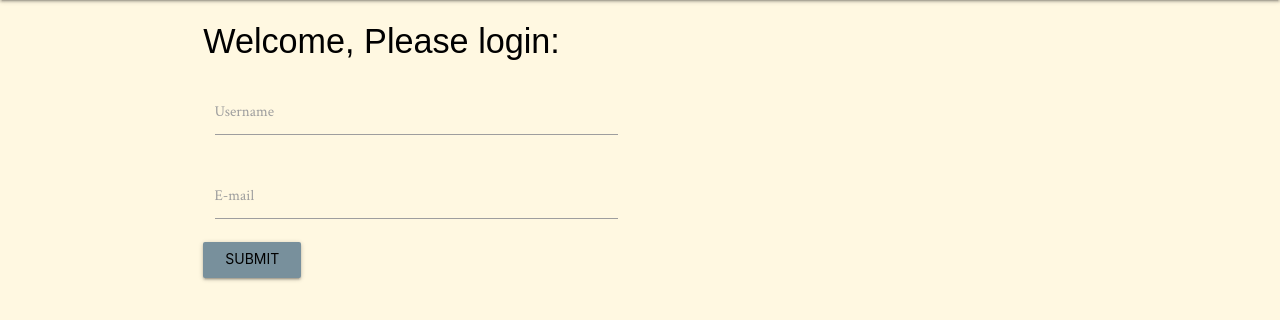
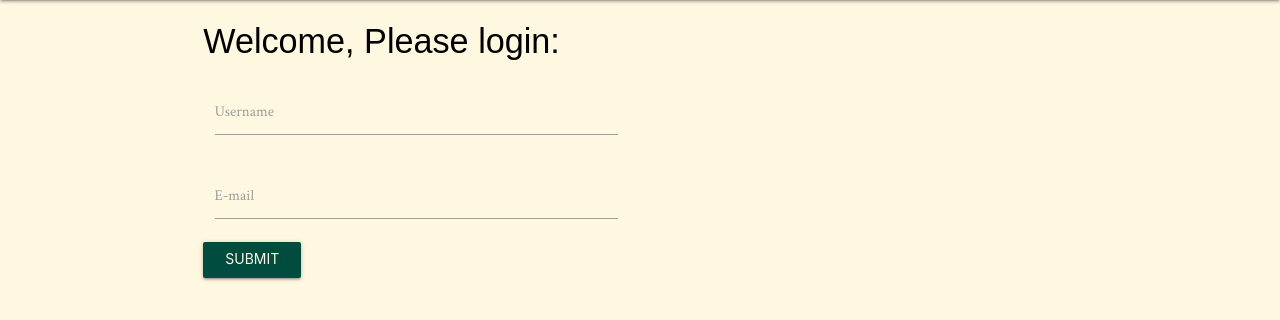
Before and after one commit to Oraclebun/ci-datacentric-project3, a Flask app: page /login in a window 1280 px wide. Shown: the part 64-384 px from the top of the page. Run offline with Flask 2, Linux system fonts and the light colour scheme; some web fonts are replaced.

Commit message:
add styling for submit button, change flash message background colour to greenish colour

```diff
--- a/app.py
+++ b/app.py
@@ -43,7 +43,6 @@ def user_loader(id):
     try:
         # find the user from the database by its username
         user_in_db = Hiker.objects.get({"_id": ObjectId(id)})
-        print(user_in_db)
         user = User()
         # set the id of the user object to be the user's email
         user.id = user_in_db._id
@@ -420,7 +419,6 @@ def login():
                     flask_login.login_user(user)
                     flash(f" You logged in successfully as {db_user.username}")
                     return redirect(url_for('index'))
-                else:
                     flash(f" Wrong e-mail address. Please try again.")
         except Hiker.DoesNotExist:
             flash(f" Wrong username. Please try again.")
--- a/templates/index.html
+++ b/templates/index.html
@@ -15,7 +15,7 @@ Home Page
 <div class="row">
 {% with messages = get_flashed_messages() %}
 {% if messages %}
-<div class="z-depth-3 deep-orange darken-2 flash">
+<div class="z-depth-3 teal flash">
 	{% for message in messages %}
 	<span>
     <i class="material-icons">info_outline</i>
@@ -28,7 +28,7 @@ Home Page
 </div>
 
 <div class="container">
-    <h3>Come Share Your Passion With Us</h3>
+    <h3>Share Your Passion With Us...</h3>
         <h5>Browse the Latest Community Comments</h5>
 	<div class="row">
 		{% for com in comments%}
--- a/templates/trails/create_profile.template.html
+++ b/templates/trails/create_profile.template.html
@@ -66,7 +66,7 @@
 
 	{% with messages = get_flashed_messages() %}
 	{% if messages %}
-	<div class="z-depth-3 deep-orange darken-2 flash">
+	<div class="z-depth-3 teal flash">
 		{% for message in messages %}
 		<p>{{ message }}</p>
 		{% endfor %}
--- a/templates/trails/edit_comments.template.html
+++ b/templates/trails/edit_comments.template.html
@@ -80,13 +80,13 @@
         </fieldset>
       </div>
 
-      <a class="waves-effect waves-light btn blue-grey lighten-1">{{form.submit()}}</a>
+      <a class="waves-effect waves-light btn teal darken-4">{{form.submit()}}</a>
     </form>
   </div>
 
   {% with messages = get_flashed_messages() %}
 	{% if messages %}
-	<div class="z-depth-3 deep-orange darken-2 flash">
+	<div class="z-depth-3 teal flash">
 		{% for message in messages %}
 		<p>{{ message }}</p>
 		{% endfor %}
--- a/templates/trails/login.template.html
+++ b/templates/trails/login.template.html
@@ -8,7 +8,7 @@
 
 {% with messages = get_flashed_messages() %}
 {% if messages %}
-<div class="z-depth-3 deep-orange darken-2 flash">
+<div class="z-depth-3 teal flash">
 	{% for message in messages %}
 	<p><i class="material-icons">info</i>{{ message }}</p>
 	{% endfor %}
@@ -25,8 +25,8 @@
           <input id="email" name="email" required="" type="email" value="">
             <label for="email" class="active">E-mail</label>
         </div>
-        <a class="waves-effect waves-light btn blue-grey lighten-1">
-        <input name="submit" type="submit" value="Submit">
+        <a class="waves-effect waves-light btn teal darken-4">
+        <input id="submit" name="submit" type="submit" value="Submit">
         </a>
     </form>
         </div>
--- a/templates/trails/new_comments.template.html
+++ b/templates/trails/new_comments.template.html
@@ -80,7 +80,7 @@
         </fieldset>
       </div>
 
-      <a class="waves-effect waves-light btn blue-grey lighten-1">{{form.submit()}}</a>
+      <a class="waves-effect waves-light btn teal darken-4">{{form.submit()}}</a>
     </form>
 
   </div>
--- a/templates/trails/profile.template.html
+++ b/templates/trails/profile.template.html
@@ -47,8 +47,8 @@
 			</div>
 			<form action="{{url_for('delete_profile', hiker_id=profile._id)}}" method="POST">
 				<div class="modal-footer">
-					<a href="#!" class="modal-close waves-effect waves-green btn-flat">Cancel</a>
-					<input type="submit" class="waves-effect waves-green btn-flat delete-btn" value ="CONFIRM"/>
+					<a href="#!" class="modal-close waves-effect waves-green btn">Cancel</a>
+					<input type="submit" class="waves-effect waves-green btn-flat red darken-1 delete-btn" id="submit" value ="CONFIRM"/>
 		    </div>
 			</form>
 		</div>
--- a/templates/trails/trails.template.html
+++ b/templates/trails/trails.template.html
@@ -92,7 +92,7 @@
             <form action ="{{url_for('delete_comment', trail_id=trail._id, n=loop.index0)}}" method="POST">
             <div class="modal-footer">
               <a href="#!" class="modal-close waves-effect waves-blue btn">Cancel</a>
-              <input type="submit" class="waves-effect waves-yellow red darken-1 btn" value ="CONFIRM"/>
+              <input type="submit" class="waves-effect waves-yellow red darken-1 btn" id="submit" value ="CONFIRM"/>
             </div>
           </form>
           </div>
```
